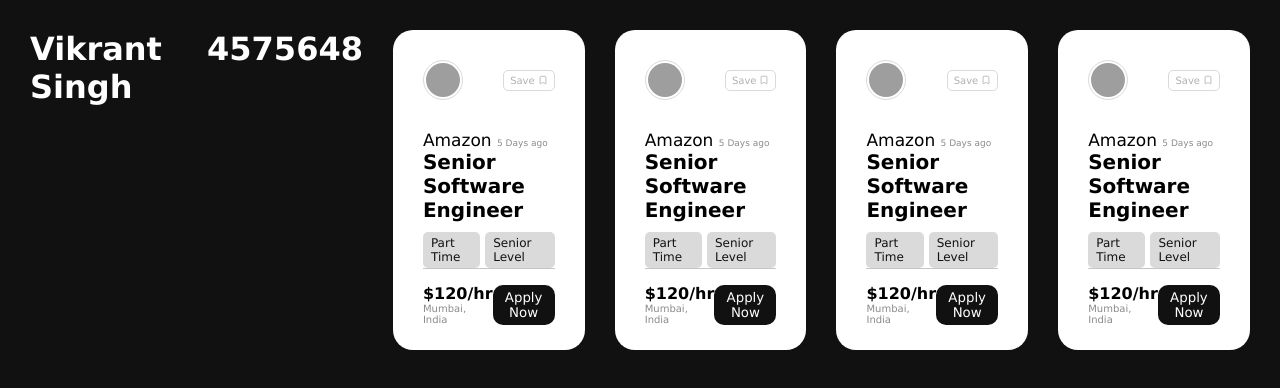
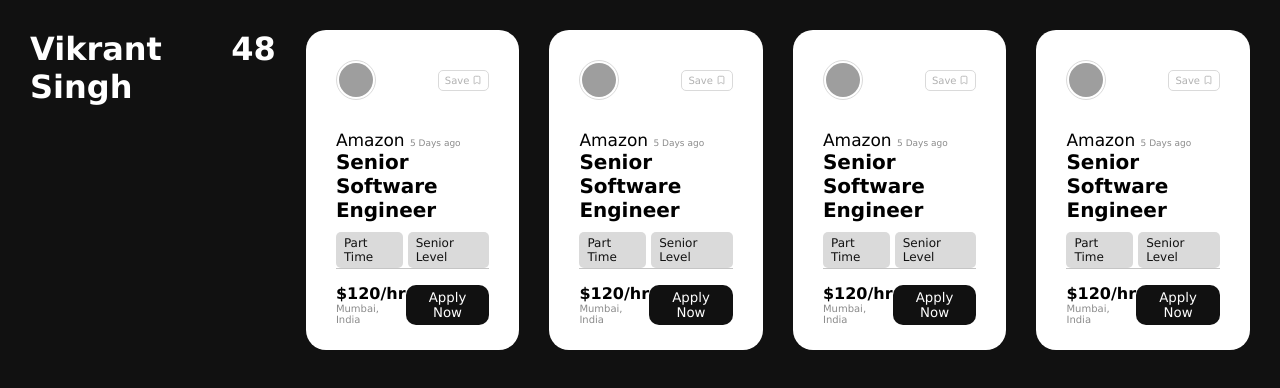
Before and after one commit to VJADOUN2000/REACTJS, a React (Vite) app in the folder 04-cards-project/: page / in a window 1280 px wide. Shown: the top 388 px of the page. Built offline with nearby package versions, Linux system fonts and the light colour scheme; grey boxes are pictures that could not be loaded.

Commit message:
value checking

```diff
--- a/04-cards-project/src/App.jsx
+++ b/04-cards-project/src/App.jsx
@@ -9,7 +9,7 @@
   return (
     <div className='parent'>
       <User name='Vikrant Singh'/>
-      <User name ={arr}/>
+      <User name ={arr[3]}/>
       <Card/>
       <Card/>
       <Card/>
```
